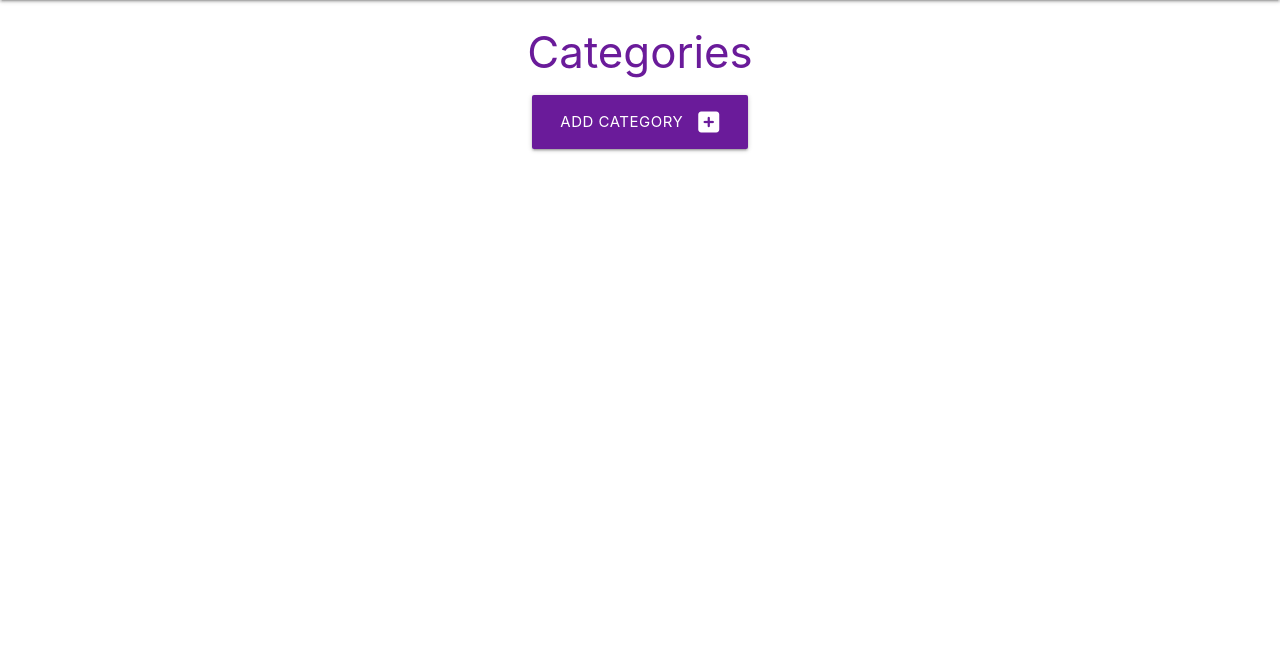
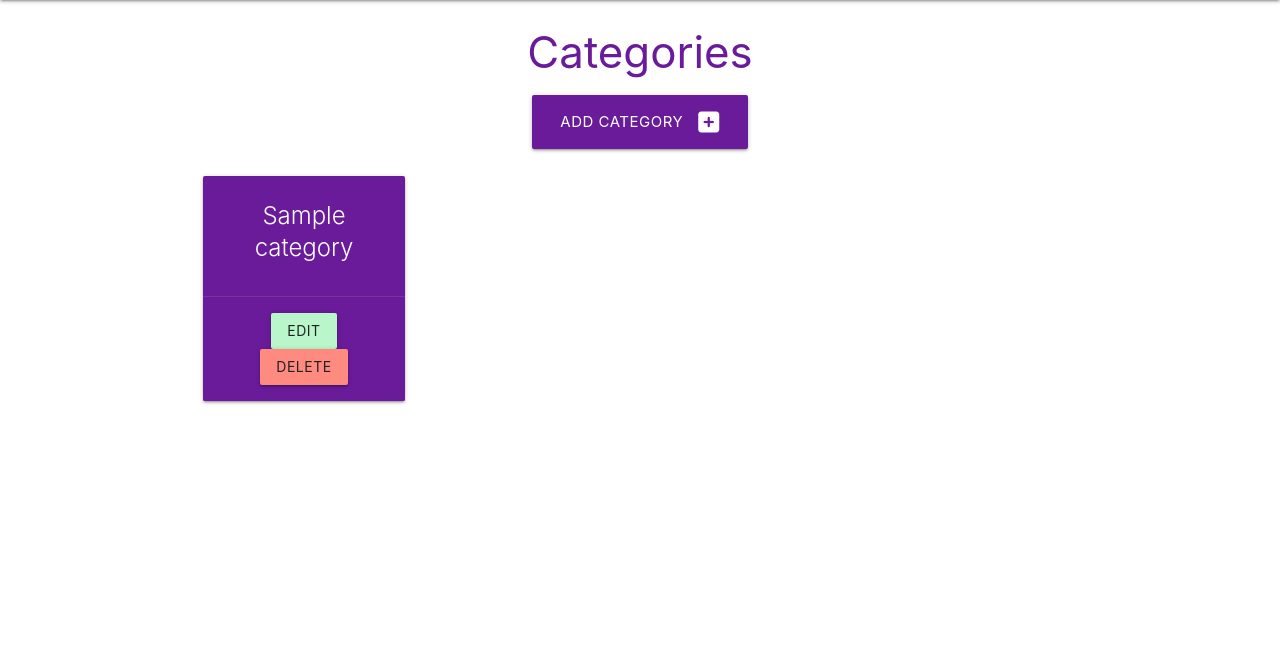
Before and after one commit to sejungkwak/task-manager, a Flask app: template taskmanager/templates/categories.html in a window 1280 px wide. Shown: the part 64-720 px from the top of the page. Run offline with Flask 2, Linux system fonts and the light colour scheme; the template is opened without the code that fills it: values that come from a table or form of the project are taken from there, others are empty; tables that the repository leaves empty hold one stand-in row (values such as "Sample post"); some libraries are stand-ins or nearby versions.

Commit message:
Add category cards

```diff
--- a/taskmanager/templates/categories.html
+++ b/taskmanager/templates/categories.html
@@ -11,4 +11,20 @@
     </div>
 </div>
 
+<div class="row">
+    {% for category in categories %}
+    <div class="col s12 m6 l3">
+        <div class="card purple darken-3 center-align">
+            <div class="card-content white-text">
+                <span class="card-title">{{ category.category_name }}</span>
+            </div>
+            <div class="card-action">
+                <a class="btn green accent-1 grey-text text-darken-4" href="#">Edit</a>
+                <a class="btn red accent-1 grey-text text-darken-4" href="#">Delete</a>
+            </div>
+        </div>
+    </div>
+    {% endfor %}
+</div>
+
 {% endblock %}
```
